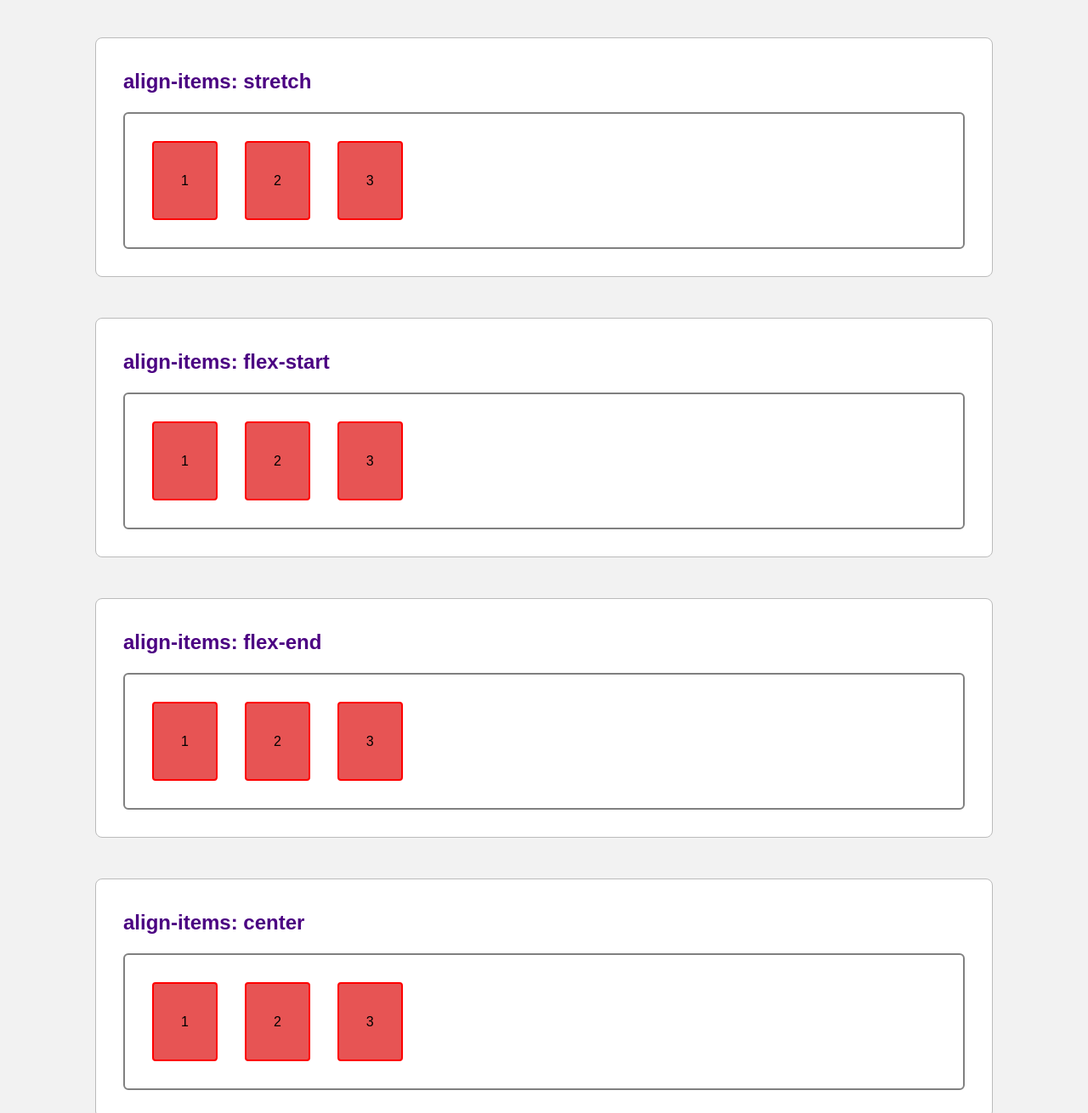
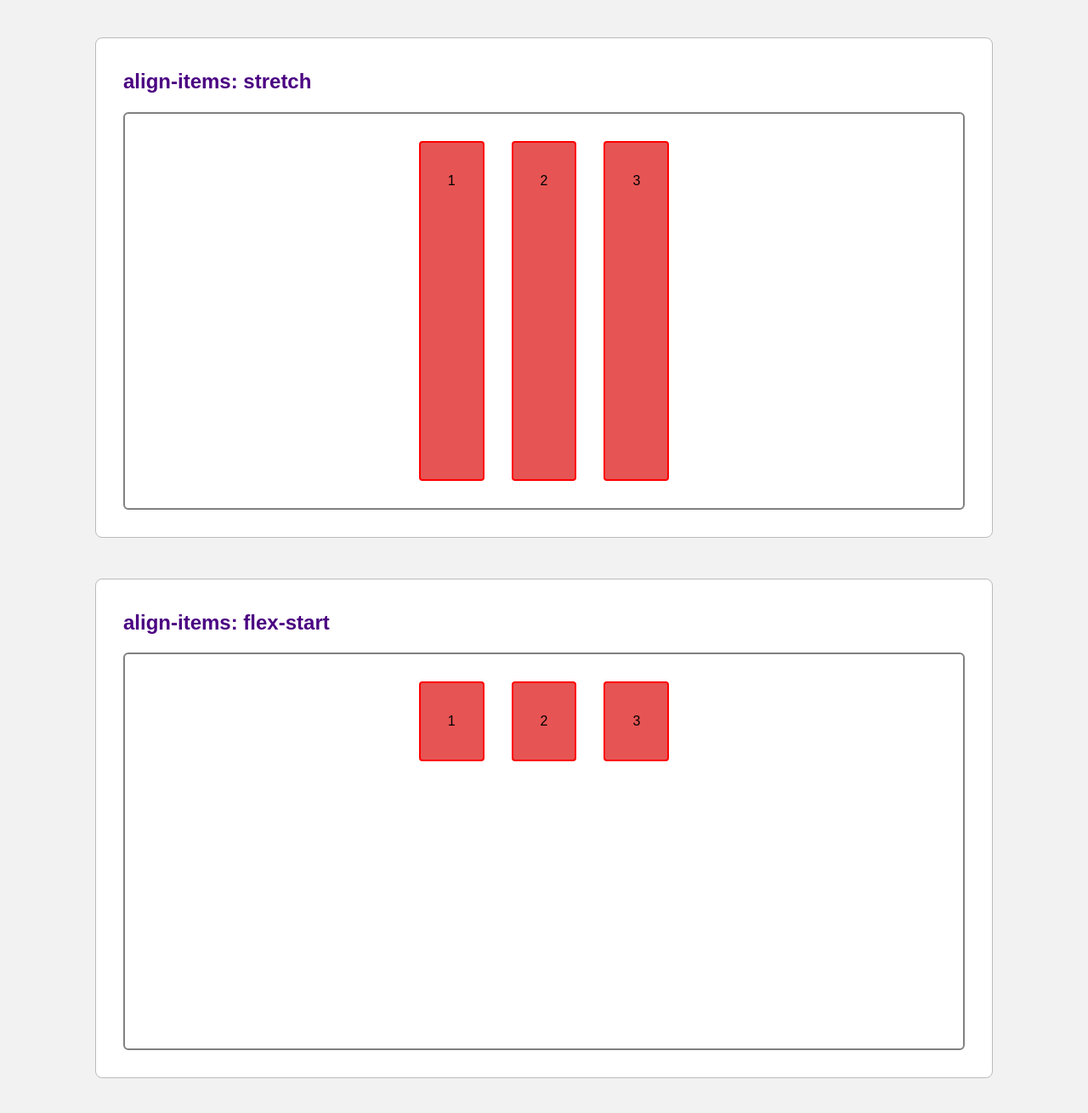
Before and after one commit to KaiuanOliveira/FlexBox, a plain HTML site: page propriedadeContainer.html in a window 1280 px wide. Shown: the part 1960-3270 px from the top of the page at 85% size. Drawn offline with Linux system fonts and the light colour scheme.

Commit message:
Feito as correcoes

```diff
--- a/css/container.css
+++ b/css/container.css
@@ -62,6 +62,7 @@
   border: 2px solid gray;
   background-color: #fff;
   border-radius: 6px;
+  justify-content: center;
 }
 .item-2 {
   padding: 2rem;
--- a/propriedadeContainer.html
+++ b/propriedadeContainer.html
@@ -76,7 +76,7 @@
       <!-- =================== ALIGN-ITEMS =================== -->
       <section class="propriedades-container">
         <h2>align-items: stretch</h2>
-        <div class="container-2 AlignItemsStretch">
+        <div class="container-2 AlignItemsStretch wrap">
           <article class="item-2">1</article>
           <article class="item-2">2</article>
           <article class="item-2">3</article>
@@ -85,7 +85,7 @@
 
       <section class="propriedades-container">
         <h2>align-items: flex-start</h2>
-        <div class="container-2 AlignItemsStart">
+        <div class="container-2 AlignItemsStart wrap">
           <article class="item-2">1</article>
           <article class="item-2">2</article>
           <article class="item-2">3</article>
@@ -94,7 +94,7 @@
 
       <section class="propriedades-container">
         <h2>align-items: flex-end</h2>
-        <div class="container-2 AlignItemsEnd">
+        <div class="container-2 AlignItemsEnd wrap">
           <article class="item-2">1</article>
           <article class="item-2">2</article>
           <article class="item-2">3</article>
@@ -103,7 +103,7 @@
 
       <section class="propriedades-container">
         <h2>align-items: center</h2>
-        <div class="container-2 AlignItemsCenter">
+        <div class="container-2 AlignItemsCenter wrap">
           <article class="item-2">1</article>
           <article class="item-2">2</article>
           <article class="item-2">3</article>
```
